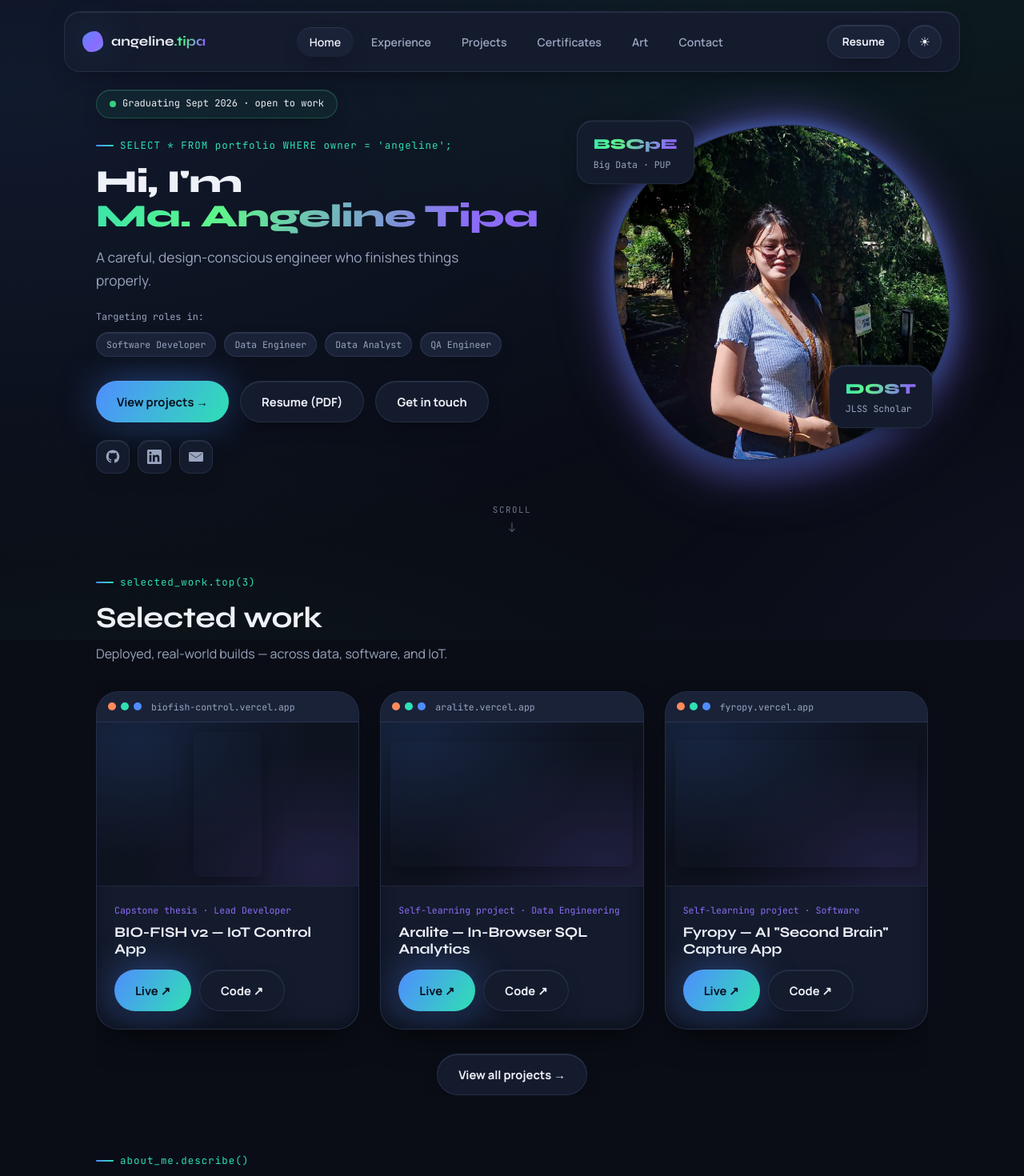
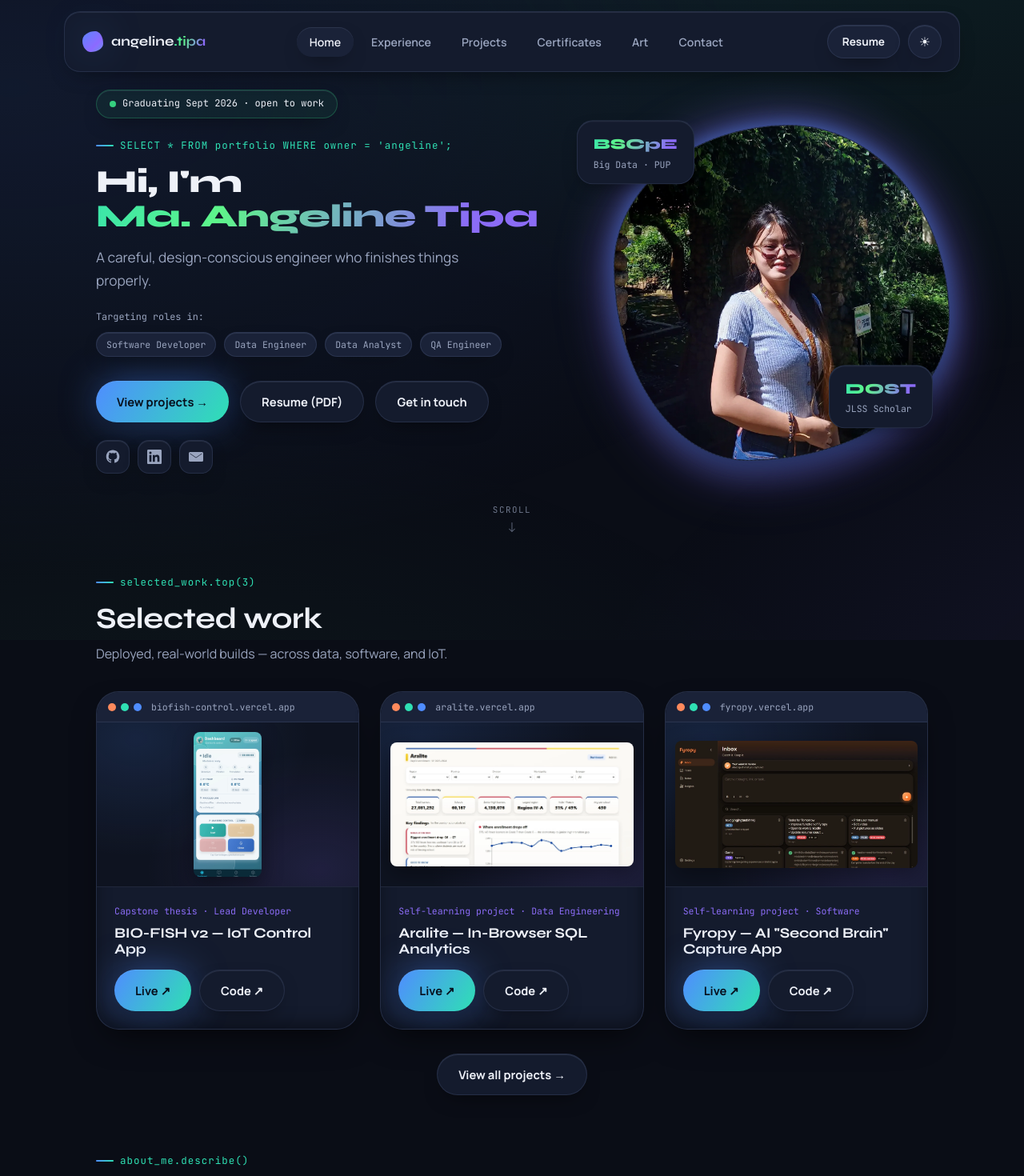
Before and after one commit to angelinetipa/opal-portfolio, a React (Vite) app: page / in a window 1280 px wide. Shown: the top 1470 px of the page at 80% size. Built offline with nearby package versions, Linux system fonts and the light colour scheme; no server answers; the database is empty.

Commit message:
fix: correct linkedin handle; remove paint containment clipping card glow

```diff
--- a/src/constants/data.js
+++ b/src/constants/data.js
@@ -19,7 +19,7 @@ export const profile = {
   location: 'Cavite City, Philippines',
   email: 'angelinetipa@gmail.com',
   phone: '0928 372 6099',
-  linkedin: 'https://www.linkedin.com/in/maatipa',
+  linkedin: 'https://www.linkedin.com/in/angelinetipa',
   github: 'https://github.com/angelinetipa',
   photo: '/profile.webp', // set to '/profile.webp' after adding public/profile.webp
   resume: '/resume.pdf', // drop your PDF at public/resume.pdf
--- a/src/styles/perf.css
+++ b/src/styles/perf.css
@@ -17,25 +17,11 @@
   will-change: transform;
   transform: translateZ(0);
   backface-visibility: hidden;
-  contain: layout paint style;
   pointer-events: none;
 }
 
 /* --------------------------------------------
-   2. Below-the-fold sections skip rendering
-   until they scroll near the viewport.
-   contain-intrinsic-size reserves height so the
-   scrollbar never jumps.
-   -------------------------------------------- */
-.selected,
-.about,
-.skills {
-  content-visibility: auto;
-  contain-intrinsic-size: auto 700px;
-}
-
-/* --------------------------------------------
-   3. Reveal: animate only transform + opacity.
+   2. Reveal: animate only transform + opacity.
    Anything else (height, filter, box-shadow)
    forces layout on every frame.
    -------------------------------------------- */
@@ -52,19 +38,16 @@
 }
 
 /* --------------------------------------------
-   4. Images: skip decoding off-screen shots.
-   NOTE: sizing/fit is intentionally left to the
-   existing component CSS — portrait mockups
-   (like the BIO-FISH phone shot) must not be
-   forced to fill their frame.
+   NOTE — deliberately NOT used here:
+   `content-visibility` and `contain: paint`.
+   Both apply paint containment, which clips the
+   opal glow that intentionally spills outside
+   the cards. The lag fix is not worth the
+   broken shadows.
    -------------------------------------------- */
-.sel-card img,
-.bf-shot img {
-  content-visibility: auto;
-}
 
 /* --------------------------------------------
-   5. Touch devices: hover transforms are dead
+   3. Touch devices: hover transforms are dead
    weight and cause sticky-hover on tap.
    -------------------------------------------- */
 @media (hover: none) {
@@ -76,7 +59,7 @@
 }
 
 /* --------------------------------------------
-   6. Mobile: blur is expensive. Cut the veil
+   4. Mobile: blur is expensive. Cut the veil
    and stop blob animation entirely.
    -------------------------------------------- */
 @media (max-width: 880px) {
@@ -93,7 +76,7 @@
 }
 
 /* --------------------------------------------
-   7. Respect the user's motion setting.
+   5. Respect the user's motion setting.
    Also an instant accessibility win.
    -------------------------------------------- */
 @media (prefers-reduced-motion: reduce) {
```
